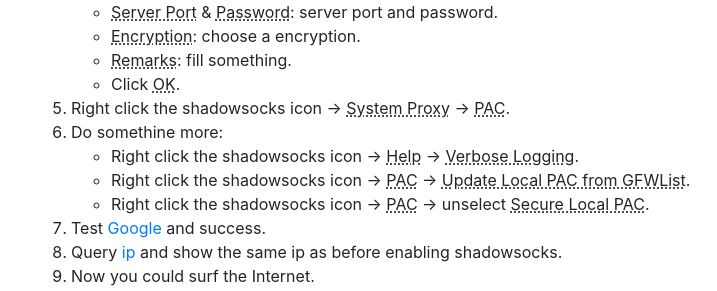
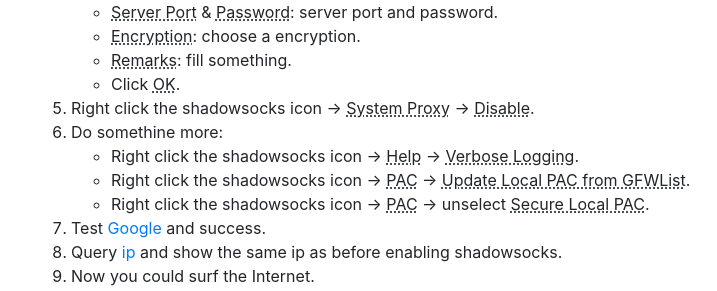
Before and after one commit to centixkadon/centixkadon.github.io, a Jekyll site: the page built from _blogs/app/shadowsocks/client.md, in a window 1280 px wide and 900 px high, scrolled down 1260 px. Shown: the part 162-453 px from the top of the window, without its empty margins (54-771 px from the left). Built offline with Jekyll 4.4.1, drawn with Linux system fonts in a browser that asks for light colours.

Commit message:
Update blog/shadowsocks

```diff
--- a/_blogs/app/shadowsocks/client.md
+++ b/_blogs/app/shadowsocks/client.md
@@ -57,7 +57,7 @@
    - Encryption: choose a encryption.
    - Remarks: fill something.
    - Click OK.
-1. Right click the shadowsocks icon → System Proxy → PAC.
+1. Right click the shadowsocks icon → System Proxy → Disable.
 1. Do somethine more:
    - Right click the shadowsocks icon → Help → Verbose Logging.
    - Right click the shadowsocks icon → PAC → Update Local PAC from GFWList.
```
